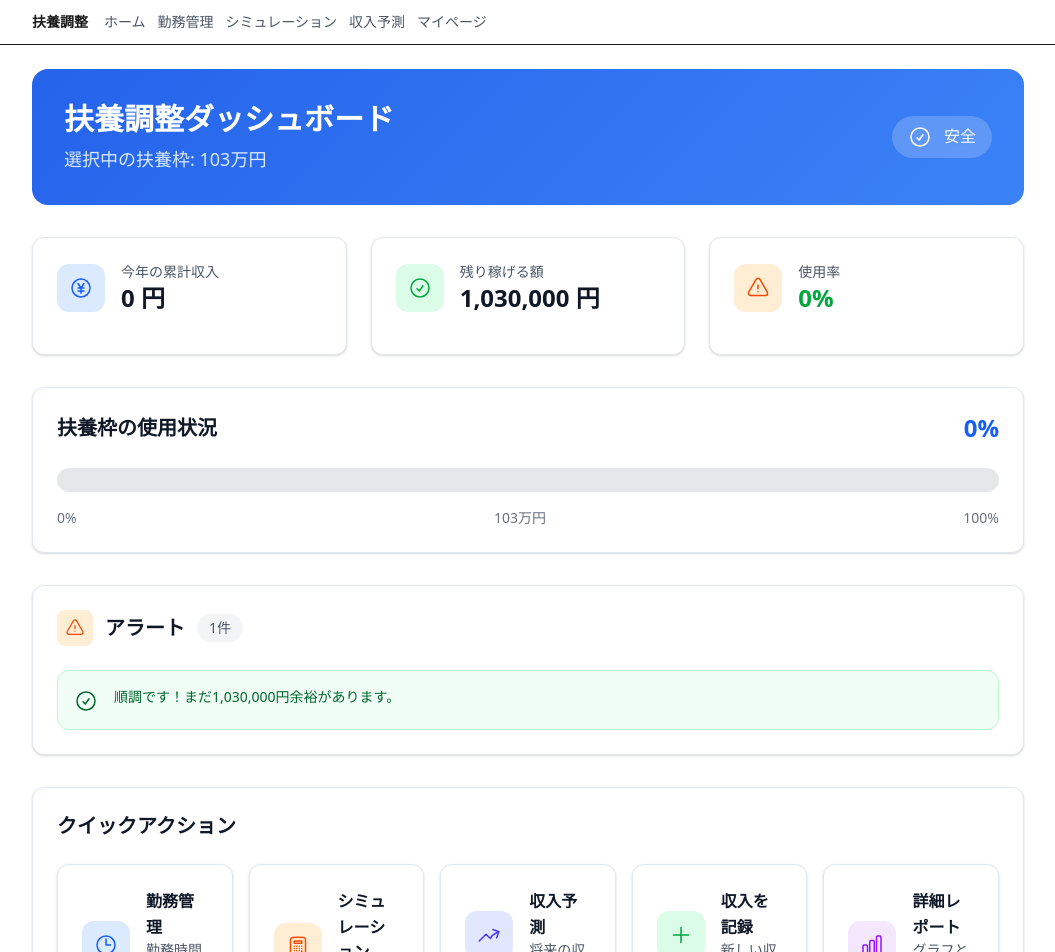
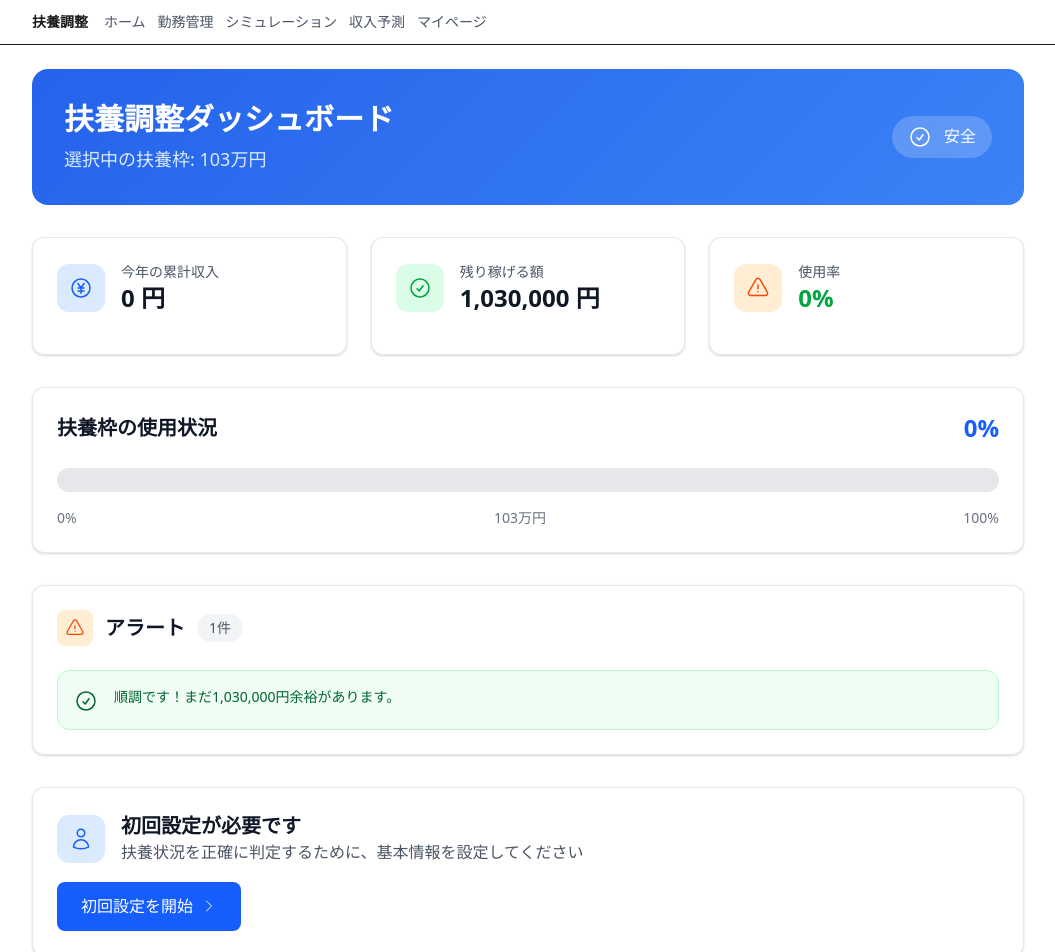
Before and after one commit to Shun861/money-student-yeah, a Next.js app: page / in a window 1280 px wide. Shown: the top 952 px of the page, without its empty margins (112-1167 px from the left). Built offline with nearby package versions, Linux system fonts and the light colour scheme.

Commit message:
feat: 初回設定の案内セクションを追加

```diff
--- a/src/app/page.tsx
+++ b/src/app/page.tsx
@@ -10,7 +10,9 @@ import {
   PlusIcon,
   ChartBarIcon,
   CalculatorIcon,
-  ArrowTrendingUpIcon
+  ArrowTrendingUpIcon,
+  UserIcon,
+  ChevronRightIcon
 } from "@heroicons/react/24/outline";
 import Link from "next/link";
 
@@ -168,6 +170,28 @@ export default function Home() {
         </div>
       )}
 
+      {/* 初回設定の案内 */}
+      {!profile.birthDate && (
+        <div className="alumnote-card p-6 bg-blue-50 border-blue-200">
+          <div className="flex items-center gap-4 mb-4">
+            <div className="p-3 bg-blue-100 rounded-xl">
+              <UserIcon className="w-6 h-6 text-blue-600" />
+            </div>
+            <div>
+              <h3 className="text-xl font-semibold text-gray-900">初回設定が必要です</h3>
+              <p className="text-gray-600">扶養状況を正確に判定するために、基本情報を設定してください</p>
+            </div>
+          </div>
+          <Link
+            href="/onboarding"
+            className="inline-flex items-center gap-2 px-6 py-3 bg-blue-600 text-white rounded-lg hover:bg-blue-700 transition-colors"
+          >
+            初回設定を開始
+            <ChevronRightIcon className="w-4 h-4" />
+          </Link>
+        </div>
+      )}
+
       {/* クイックアクション */}
       <div className="alumnote-card p-6">
         <h3 className="text-xl font-semibold text-gray-900 mb-6">クイックアクション</h3>
```
